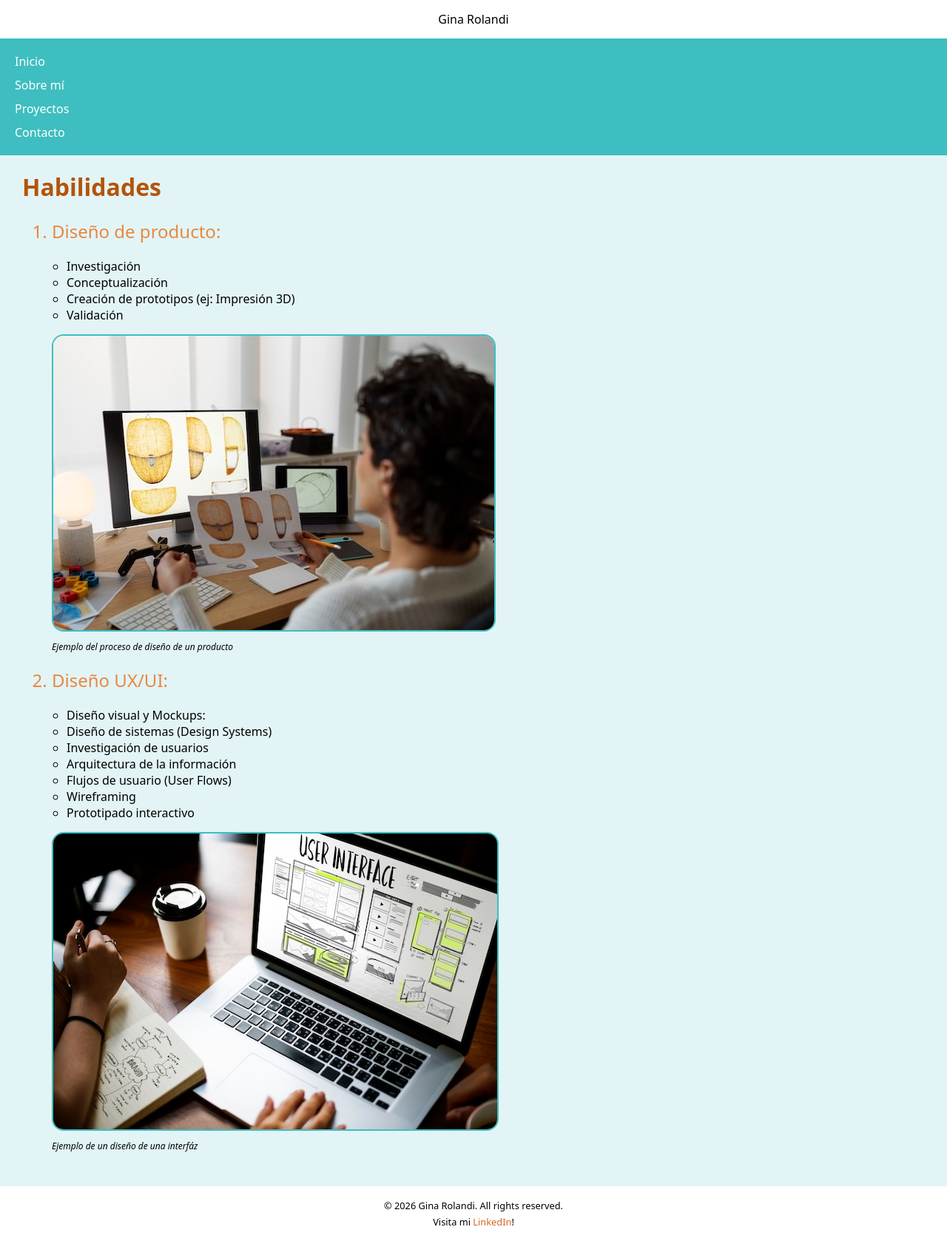
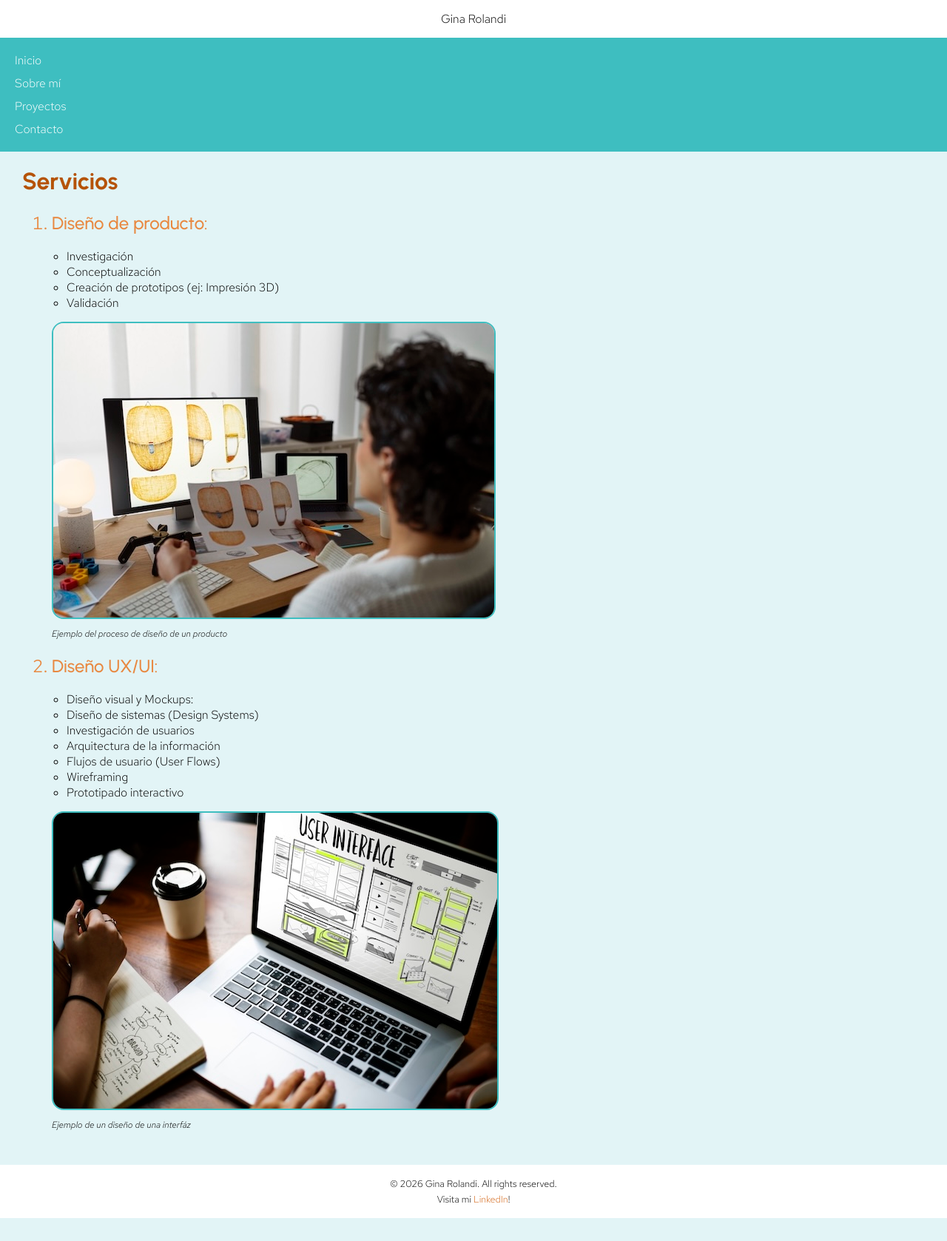
Before and after one commit to grolandi/Entregable_2_GINA_ROLANDI, a plain HTML site: page pages/servicios.html in a window 1280 px wide. Shown: the whole page at 74% size. After the commit the page ends 1647 px from the top, so only its background shows below. Drawn offline with Linux system fonts and the light colour scheme.

Commit message:
Correcciones

```diff
--- a/Styles/styles.css
+++ b/Styles/styles.css
@@ -1,5 +1,6 @@
+/* ---- BODY --- */
 body {
-    font-family: system-ui, -apple-system, BlinkMacSystemFont, 'Segoe UI', Roboto, Oxygen, Ubuntu, Cantarell, 'Open Sans', 'Helvetica Neue', sans-serif, Helvetica, sans-serif;
+    font-family: 'Red Hat Text', Roboto, sans-serif;
     background-color: rgb(226, 244, 246);
     margin: 0;
     min-height: 100vh;
@@ -7,32 +8,37 @@
     flex-direction: column;
 }
 
+/* flex: 1 permite que el <main> crezca y empuje el footer hacia abajo */
 main {
     margin: 0 30px 30px;
     flex: 1;
 }
 
+/* ---- HEADER ---- */
 header {
     background-color: #ffffff;
 }
 
+/* Título centrado dentro del header */
 .titulo {
     text-align: center;
     margin-bottom: 15px;
     margin-top: 15px;
 }
 
+/* ---- NAV ---- */
 nav {
     background-color: #3EBEC0;
 }
 
+/* Elimina viñetas y márgenes por defecto de la lista del nav */
 nav ul {
     list-style: none;
     padding: 15px;
     margin: 0;
 }
 
-
+/* Links en blanco para contraste sobre fondo turquesa */
 nav a {
     color: #ffffff;
     text-decoration: none;
@@ -40,18 +46,24 @@
     padding: 5px;
 }
 
+/* Efecto hover: fondo semitransparente + negrita para indicar foco */
 nav a:hover {
     background-color: rgba(0, 255, 255, 0.5);
     font-weight: 800;
 }
 
+/* ---- TEXTOS GENERALES ---- */
+/* 'Urbanist' para encabezados: geométrica y moderna, contrasta con
+   el cuerpo en 'Red Hat Text' */
 h1 {
+    font-family: 'Urbanist', Roboto, sans-serif;
     color: #b55307;
     font-weight: 700;
     font-size: 2rem;
 }
 
 h2 {
+    font-family: 'Urbanist', Roboto, sans-serif;
     color: #e88840;
     font-weight: 500;
     font-size: 1.5rem;
@@ -63,21 +75,25 @@
     font-size: 1rem;
 }
 
+/* Listas ordenadas: el marcador hereda el naranja de h2 */
 ol li {
     color: #e88840;
     font-size: 1.5rem;
 }
 
+/* Listas no ordenadas: texto en negro y peso ligero */
 ul li {
     font-weight: 200;
     color: rgb(0, 0, 0);
     font-size: 1rem;
 }
 
+/* Corrección de sangría excesiva en la sección de habilidades */
 .skill-item {
     margin-left: -20px;
 }
 
+/* ---- IMÁGENES Y FIGURAS ----*/
 figure {
     margin: 0;
     padding-top: 15px;
@@ -89,6 +105,7 @@
     border: 2px solid #3EBEC0;
 }
 
+/* Pie de imagen en cursiva y peso ligero */
 figcaption {
     font-size: 12px;
     font-style: italic;
@@ -97,10 +114,13 @@
     color: rgb(0, 0, 0);
 }
 
+/* ---- SECCIÓN CONTACTO ---- */
 #contacto {
     text-align: center;
 }
 
+/* Contenedor de redes sociales con lista alineada a la izquierda
+   dentro de un bloque centrado */
 #redes {
     margin-top: 20px;
 }
@@ -111,15 +131,18 @@
     line-height: 1.5rem;
 }
 
+/* Links de redes en color chocolate para mantener la paleta cálida */
 #redes a {
     text-decoration: none;
-    color: chocolate;
+    color: rgb(211, 101, 22);
 }
 
+/* La imagen de contacto no necesita borde; anula el estilo global de img */
 #contact-img {
     border: none;
 }
 
+/* ---- FOOTER ---- */
 footer {
     background-color: #ffffff;
     text-align: center;
@@ -128,14 +151,16 @@
 
 footer a {
     text-decoration: none;
-    color: chocolate;
+    color: rgb(211, 101, 22);
 }
 
+/* Hover en azul para diferenciar del color de reposo */
 footer a:hover {
     font-weight: 500;
     color: rgb(69, 69, 223);
 }
 
+/* Texto del footer ligeramente más pequeño que el cuerpo */
 footer p {
     font-size: 0.8rem;
     padding: 2px;
--- a/pages/skills.html
+++ b/pages/servicios.html
@@ -5,6 +5,11 @@
   <meta charset="UTF-8">
   <meta name="viewport" content="width=device-width, initial-scale=1.0">
   <link href="/Styles/styles.css" rel="stylesheet">
+  <link rel="preconnect" href="https://fonts.googleapis.com">
+  <link rel="preconnect" href="https://fonts.gstatic.com" crossorigin>
+  <link
+    href="https://fonts.googleapis.com/css2?family=Red+Hat+Text:ital,wght@0,300..700;1,300..700&family=Roboto:ital,wght@0,100..900;1,100..900&family=Urbanist:ital,wght@0,100..900;1,100..900&display=swap"
+    rel="stylesheet">
   <title>Entregable 2 - Gina Rolandi</title>
 </head>
 
@@ -24,9 +29,9 @@
   </header>
 
   <main>
-    <h1>Habilidades</h1>
+    <h1>Servicios</h1>
     <ol>
-      <li >
+      <li>
         <h2>Diseño de producto:</h2>
         <ul class="skill-item">
           <li>Investigación</li>
```
Also changed, not shown: pages/contacto.html (renamed from pages/contact.html, +5 -0 lines), pages/proyectos.html (renamed from pages/projects.html, +5 -0 lines), pages/sobre-mi.html (renamed from pages/about-me.html, +5 -0 lines), 3 other files.
